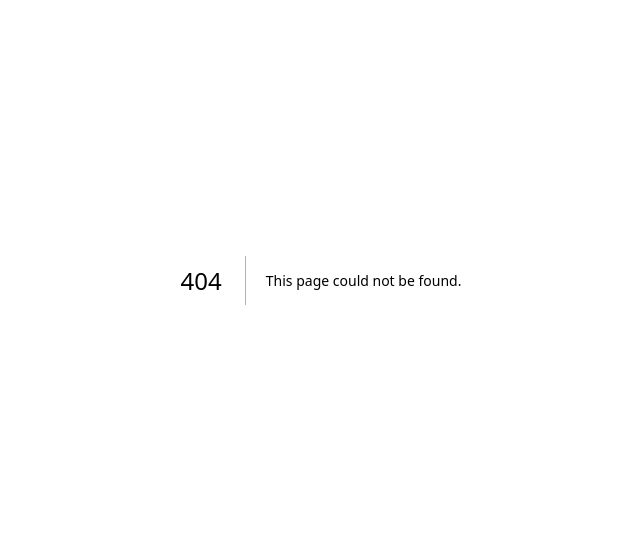
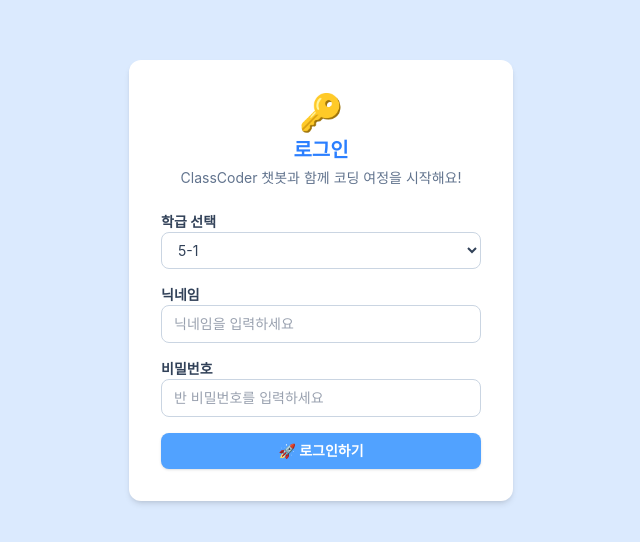
Before and after one commit to hyominyams/chatbot, a Next.js app: page /login in a window 1280 px wide. Before the commit this address had no page. Shown: the part 120-662 px from the top of the page, without its empty margins (319-959 px from the left). Built offline with nearby package versions, Linux system fonts and the light colour scheme.

Commit message:
프론트

```diff
--- a/package.json
+++ b/package.json
@@ -10,12 +10,14 @@
   },
   "dependencies": {
     "@supabase/supabase-js": "^2.57.4",
+    "highlight.js": "^11.11.1",
     "next": "14.2.12",
     "openai": "^5.23.0",
     "react": "18.3.1",
     "react-dom": "18.3.1",
     "react-markdown": "^10.1.0",
     "rehype-highlight": "^7.0.2",
+    "rehype-raw": "^7.0.0",
     "remark-gfm": "^4.0.1"
   },
   "devDependencies": {
--- /dev/null
+++ b/src/app/login/page.tsx
@@ -0,0 +1,114 @@
+"use client";
+
+import { FormEvent, useState } from "react";
+import { useRouter } from "next/navigation";
+
+const CLASS_OPTIONS = ["5-1", "5-2", "6-1", "6-2"] as const;
+
+type LoginResponse = {
+  sessionId: string;
+};
+
+export default function LoginPage() {
+  const router = useRouter();
+  const [klass, setKlass] = useState<(typeof CLASS_OPTIONS)[number]>(CLASS_OPTIONS[0]);
+  const [nickname, setNickname] = useState("");
+  const [password, setPassword] = useState("");
+  const [loading, setLoading] = useState(false);
+  const [error, setError] = useState<string | null>(null);
+
+  const handleSubmit = async (event: FormEvent<HTMLFormElement>) => {
+    event.preventDefault();
+    console.log({ klass, nickname, password });
+
+    if (!nickname.trim() || !password.trim()) {
+      setError("닉네임과 비밀번호를 입력해 주세요.");
+      return;
+    }
+
+    setLoading(true);
+    setError(null);
+    try {
+      const response = await fetch("/api/login", {
+        method: "POST",
+        headers: { "Content-Type": "application/json" },
+        body: JSON.stringify({ klass, nickname, password }),
+      });
+      const payload: LoginResponse & { error?: string } = await response.json();
+      if (!response.ok || !payload.sessionId) {
+        throw new Error(payload.error || "로그인에 실패했습니다.");
+      }
+
+      window.localStorage.setItem(
+        "classbot_login",
+        JSON.stringify({ klass, nick: nickname, sessionId: payload.sessionId, authed: true })
+      );
+      router.push("/chat");
+    } catch (err) {
+      console.error(err);
+      setError(err instanceof Error ? err.message : "알 수 없는 오류가 발생했습니다.");
+    } finally {
+      setLoading(false);
+    }
+  };
+
+  return (
+    <div className="min-h-screen bg-blue-100 flex items-center justify-center px-6 py-12">
+      <div className="w-full max-w-sm rounded-xl bg-white p-8 shadow-md">
+        <div className="mb-6 text-center space-y-1">
+          <div className="text-4xl">🔑</div>
+          <h1 className="text-xl font-bold text-blue-500">로그인</h1>
+          <p className="text-sm text-slate-500">ClassCoder 챗봇과 함께 코딩 여정을 시작해요!</p>
+        </div>
+        <form onSubmit={handleSubmit} className="space-y-4 text-sm text-slate-700">
+          <label className="block space-y-1">
+            <span className="font-semibold">학급 선택</span>
+            <select
+              value={klass}
+              onChange={(event) => setKlass(event.target.value as (typeof CLASS_OPTIONS)[number])}
+              className="w-full rounded-lg border border-slate-300 bg-white px-3 py-2 text-sm text-slate-700 placeholder:text-gray-400 focus:ring-2 focus:ring-blue-400 outline-hidden"
+            >
+              {CLASS_OPTIONS.map((item) => (
+                <option key={item} value={item}>
+                  {item}
+                </option>
+              ))}
+            </select>
+          </label>
+
+          <label className="block space-y-1">
+            <span className="font-semibold">닉네임</span>
+            <input
+              type="text"
+              value={nickname}
+              onChange={(event) => setNickname(event.target.value)}
+              placeholder="닉네임을 입력하세요"
+              className="w-full rounded-lg border border-slate-300 bg-white px-3 py-2 text-sm text-slate-700 placeholder:text-gray-400 focus:ring-2 focus:ring-blue-400 outline-hidden"
+            />
+          </label>
+
+          <label className="block space-y-1">
+            <span className="font-semibold">비밀번호</span>
+            <input
+              type="password"
+              value={password}
+              onChange={(event) => setPassword(event.target.value)}
+              placeholder="반 비밀번호를 입력하세요"
+              className="w-full rounded-lg border border-slate-300 bg-white px-3 py-2 text-sm text-slate-700 placeholder:text-gray-400 focus:ring-2 focus:ring-blue-400 outline-hidden"
+            />
+          </label>
+
+          {error ? <p className="text-xs font-semibold text-red-500">{error}</p> : null}
+
+          <button
+            type="submit"
+            disabled={loading}
+            className="w-full rounded-lg bg-blue-400 py-2 text-sm font-bold text-white shadow transition-colors hover:bg-blue-500 disabled:cursor-not-allowed disabled:opacity-70"
+          >
+            🚀 {loading ? "로그인 중..." : "로그인하기"}
+          </button>
+        </form>
+      </div>
+    </div>
+  );
+}
--- a/src/components/ChatView.tsx
+++ b/src/components/ChatView.tsx
@@ -14,7 +14,6 @@
 import {
   getMessages,
   sendUserMessage,
-  getContext,
   summarizeThread,
   patchThread,
   listThreads,
@@ -45,10 +44,6 @@
   const [loading, setLoading] = useState(false);
   const [initializing, setInitializing] = useState(true);
   const [error, setError] = useState<string | null>(null);
-  const [summary, setSummary] = useState<string>("");
-  const [recent, setRecent] = useState<ChatMessage[]>([]);
-  const [contextLoading, setContextLoading] = useState(false);
-  const [contextError, setContextError] = useState<string | null>(null);
   const [summarizing, setSummarizing] = useState(false);
   const bottomRef = useRef<HTMLDivElement | null>(null);
 
@@ -86,27 +81,10 @@
     }
   }, [threadId]);
 
-  const fetchContext = useCallback(async () => {
-    if (!threadId) return;
-    setContextLoading(true);
-    setContextError(null);
-    try {
-      const { summary, recent } = await getContext(threadId, 12);
-      setSummary(summary);
-      setRecent(recent);
-    } catch (err) {
-      const message = err instanceof Error ? err.message : String(err);
-      setContextError(message);
-    } finally {
-      setContextLoading(false);
-    }
-  }, [threadId]);
-
   useEffect(() => {
     setInitializing(true);
     void fetchMessages();
-    void fetchContext();
-  }, [fetchMessages, fetchContext]);
+  }, [fetchMessages]);
 
   useEffect(() => {
     bottomRef.current?.scrollIntoView({ behavior: "smooth" });
@@ -146,7 +124,6 @@
     try {
       await sendUserMessage(session.sessionId, threadId, content);
       await fetchMessages();
-      await fetchContext();
 
       if (!threadTitle || threadTitle === TITLE_PLACEHOLDER) {
         const newTitle = content.slice(0, 30);
@@ -184,7 +161,6 @@
     setSummarizing(true);
     try {
       await summarizeThread(threadId);
-      await fetchContext();
       alert("요약이 갱신되었습니다.");
     } catch (err) {
       const message = err instanceof Error ? err.message : String(err);
@@ -210,52 +186,23 @@
   return (
     <div className="flex h-full flex-col">
       <header className="border-b border-slate-200 bg-white px-6 py-4">
-        <h1 className="text-xl font-semibold text-slate-900">{threadTitle}</h1>
-        <p className="text-xs text-slate-500">{session.klass} · {session.nick}</p>
+        <div className="flex items-center justify-between">
+          <div>
+            <h1 className="text-xl font-semibold text-slate-900">{threadTitle}</h1>
+            <p className="text-xs text-slate-500">{session.klass} · {session.nick}</p>
+          </div>
+          <button
+            type="button"
+            onClick={handleSummarize}
+            disabled={summarizing}
+            className="rounded-lg bg-blue-400 px-3 py-1 text-xs font-semibold text-white transition-colors hover:bg-blue-500 disabled:cursor-not-allowed disabled:opacity-70"
+          >
+            {summarizing ? "요약 중..." : "요약 갱신"}
+          </button>
+        </div>
       </header>
 
       <div className="flex flex-1 flex-col gap-4 overflow-hidden bg-slate-50 p-6">
-        <section className="rounded-2xl border border-slate-200 bg-white p-4 shadow-xs">
-          <div className="mb-3 flex items-center justify-between">
-            <h2 className="text-base font-semibold text-slate-900">요약</h2>
-            <button
-              onClick={handleSummarize}
-              disabled={summarizing}
-              className="rounded-lg bg-blue-400 px-3 py-1 text-sm font-semibold text-white transition-colors hover:bg-blue-500 disabled:cursor-not-allowed disabled:opacity-70"
-            >
-              {summarizing ? "갱신 중..." : "요약 갱신"}
-            </button>
-          </div>
-          {contextLoading ? (
-            <p className="text-sm text-slate-500">요약을 불러오는 중...</p>
-          ) : contextError ? (
-            <p className="text-sm text-red-500">{contextError}</p>
-          ) : summary ? (
-            <Markdown>{summary}</Markdown>
-          ) : (
-            <p className="text-sm text-slate-500">요약이 없습니다. 버튼을 눌러 생성해 보세요.</p>
-          )}
-
-          {recent.length > 0 && (
-            <div className="mt-4 space-y-2">
-              <h3 className="text-sm font-semibold text-slate-700">최근 대화</h3>
-              <ul className="space-y-2">
-                {recent.map((item) => (
-                  <li
-                    key={item.id}
-                    className="rounded-lg border border-slate-200 bg-slate-100 px-3 py-2 text-sm text-slate-700"
-                  >
-                    <div className="mb-1 text-xs text-slate-500">
-                      {item.role === "assistant" ? "어시스턴트" : "학생"}
-                    </div>
-                    <div>{item.content}</div>
-                  </li>
-                ))}
-              </ul>
-            </div>
-          )}
-        </section>
-
         <section className="flex min-h-0 flex-1 flex-col gap-4">
           <div className="flex-1 space-y-4 overflow-y-auto rounded-2xl border border-slate-200 bg-white p-4 shadow-xs">
             {initializing && <p className="text-sm text-slate-500">불러오는 중...</p>}
--- a/src/components/Markdown.tsx
+++ b/src/components/Markdown.tsx
@@ -1,27 +1,75 @@
 "use client";
 
-import ReactMarkdown from "react-markdown";
+import ReactMarkdown, { type Components } from "react-markdown";
 import remarkGfm from "remark-gfm";
 import rehypeHighlight from "rehype-highlight";
+import rehypeRaw from "rehype-raw";
+import "highlight.js/styles/github.css";
 
-export default function Markdown({ children }: { children: string }) {
+interface MarkdownProps {
+  children: string;
+}
+
+const components: Components = {
+  p: ({ children }) => (
+    <p className="leading-relaxed text-slate-800">{children}</p>
+  ),
+  ul: ({ children }) => (
+    <ul className="list-disc space-y-1 pl-5 text-slate-800">{children}</ul>
+  ),
+  ol: ({ children }) => (
+    <ol className="list-decimal space-y-1 pl-5 text-slate-800">{children}</ol>
+  ),
+  li: ({ children }) => <li className="leading-relaxed">{children}</li>,
+  blockquote: ({ children }) => (
+    <blockquote className="border-l-4 border-blue-200 bg-blue-50/70 px-4 py-2 text-sm text-slate-700">
+      {children}
+    </blockquote>
+  ),
+  code: ({ inline, className, children, ...props }: any) => {
+    const language = className?.replace("language-", "") ?? "";
+
+    if (inline) {
+      return (
+        <code
+          className="rounded-md bg-slate-900/80 px-1.5 py-0.5 text-xs text-blue-100"
+          {...props}
+        >
+          {children}
+        </code>
+      );
+    }
+
+    return (
+      <pre className="max-h-96 overflow-auto rounded-xl border border-slate-200 bg-slate-900/95 p-4 shadow-xs">
+        <code className={`text-xs text-slate-100 ${language ? `language-${language}` : ""}`} {...props}>
+          {children}
+        </code>
+      </pre>
+    );
+  },
+  table: ({ children }) => (
+    <div className="overflow-hidden overflow-x-auto rounded-xl border border-slate-200">
+      <table className="min-w-full divide-y divide-slate-200 text-sm text-slate-800">
+        {children}
+      </table>
+    </div>
+  ),
+  th: ({ children }) => (
+    <th className="bg-slate-100 px-3 py-2 text-left font-semibold text-slate-700">
+      {children}
+    </th>
+  ),
+  td: ({ children }) => <td className="px-3 py-2 align-top text-slate-700">{children}</td>,
+};
+
+export default function Markdown({ children }: MarkdownProps) {
   return (
-    <div className="prose prose-sm max-w-none text-gray-800 prose-pre:bg-gray-900 prose-pre:text-gray-100">
+    <div className="space-y-4 text-slate-800">
       <ReactMarkdown
         remarkPlugins={[remarkGfm]}
-        rehypePlugins={[rehypeHighlight]}
-        components={{
-          code: ({ inline, children: codeChildren, className, ...props }: any) => {
-            const baseClass = inline
-              ? "bg-slate-800/80 px-1.5 py-0.5 rounded-md text-xs text-gray-100"
-              : className;
-            return (
-              <code className={baseClass} {...props}>
-                {codeChildren}
-              </code>
-            );
-          },
-        }}
+        rehypePlugins={[rehypeRaw, rehypeHighlight]}
+        components={components}
       >
         {children}
       </ReactMarkdown>
```
Also changed, not shown: 1 other file (tests, documents, lock files or other folders).
